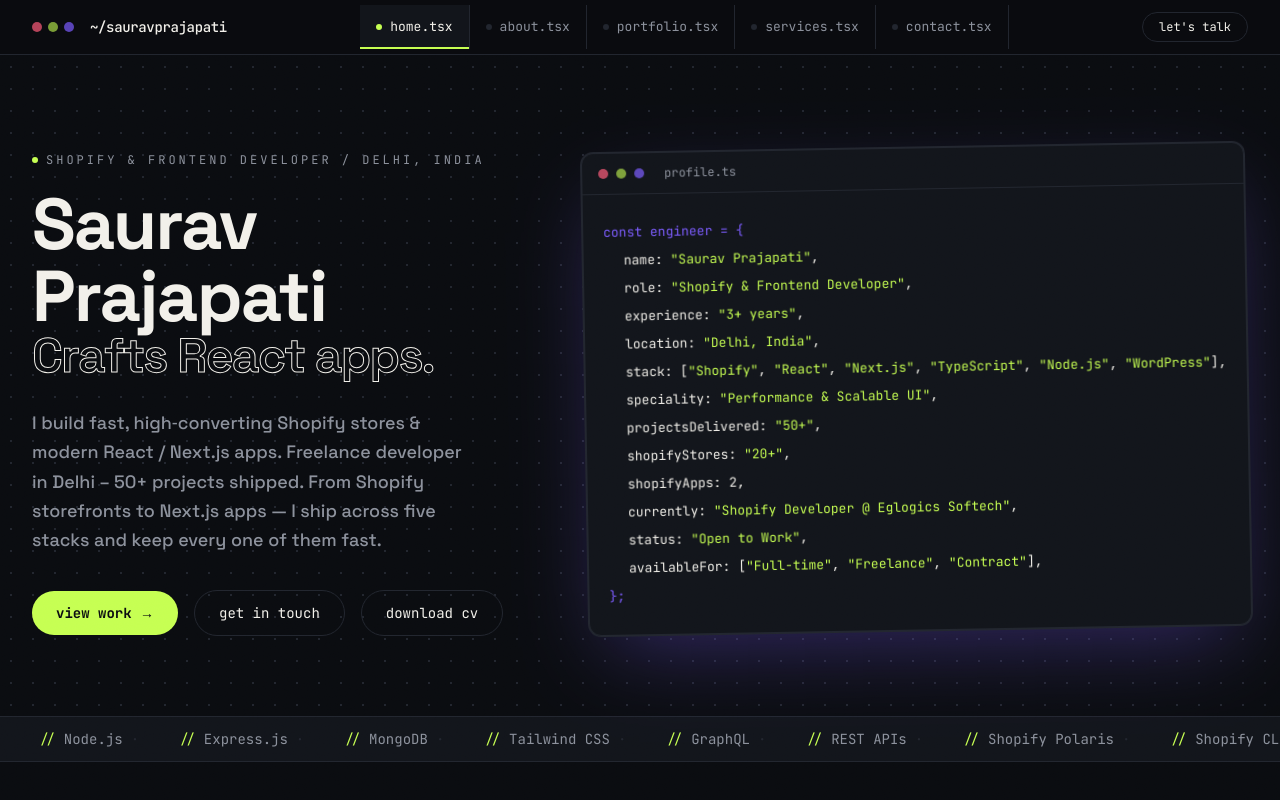
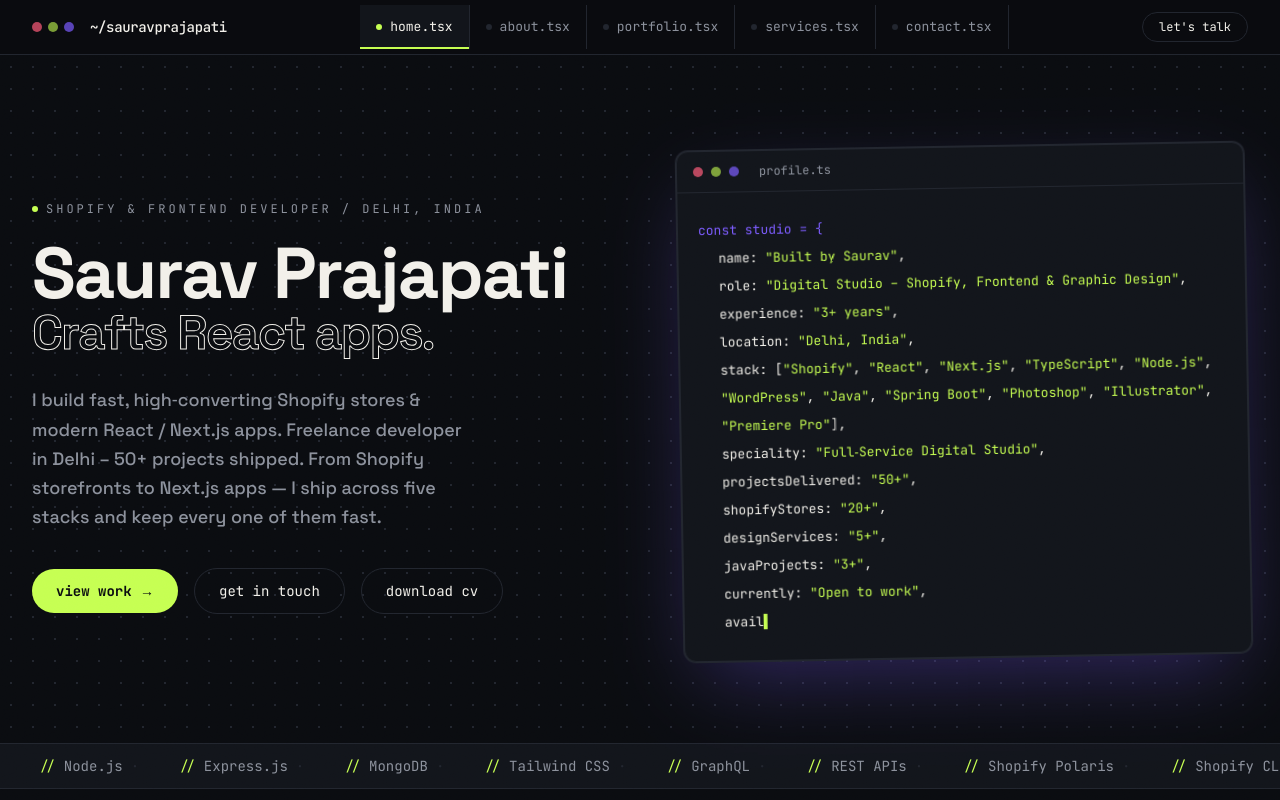
Before and after one commit to Saurav-prajapati/Portfolio-builtbysaurav, a Next.js app: page / in a window 1280 px wide. Shown: the top 800 px of the page. Built offline with nearby package versions, Linux system fonts and the light colour scheme.

Commit message:
Update engineer profile details in TerminalWindow

```diff
--- a/components/TerminalWindow.js
+++ b/components/TerminalWindow.js
@@ -14,30 +14,29 @@
 };
 
 const CODE_LINES = [
-  { indent: 0, text: "const engineer = {" },
+  { indent: 0, text: "const studio = {" },
 
-  { indent: 1, text: 'name: "Saurav Prajapati",' },
-  { indent: 1, text: 'role: "Shopify & Frontend Developer",' },
+  { indent: 1, text: 'name: "Built by Saurav",' },
+  { indent: 1, text: 'role: "Digital Studio – Shopify, Frontend & Graphic Design",' },
   { indent: 1, text: `experience: "${getExperience("2022-09-01")}",` },
   { indent: 1, text: 'location: "Delhi, India",' },
 
   {
     indent: 1,
-    text: 'stack: ["Shopify", "React", "Next.js", "TypeScript", "Node.js", "WordPress"],',
+    text: 'stack: ["Shopify", "React", "Next.js", "TypeScript", "Node.js", "WordPress", "Java", "Spring Boot", "Photoshop", "Illustrator", "Premiere Pro"],',
   },
 
-  { indent: 1, text: 'speciality: "Performance & Scalable UI",' },
+  { indent: 1, text: 'speciality: "Full‑Service Digital Studio",' },
   { indent: 1, text: 'projectsDelivered: "50+",' },
   { indent: 1, text: 'shopifyStores: "20+",' },
-  { indent: 1, text: 'shopifyApps: 2,' },
+  { indent: 1, text: 'designServices: "5+",' },
+  { indent: 1, text: 'javaProjects: "3+",' },
 
-  { indent: 1, text: 'currently: "Shopify Developer @ Eglogics Softech",' },
-
-  { indent: 1, text: 'status: "Open to Work",' },
+  { indent: 1, text: 'currently: "Open to work",' },
 
   {
     indent: 1,
-    text: 'availableFor: ["Full-time", "Freelance", "Contract"],',
+    text: 'availableFor: ["Freelance", "Contract", "Full-time"],',
   },
 
   { indent: 0, text: "};" },
@@ -88,7 +87,7 @@
           const text = isCurrent ? line.text.slice(0, charCount) : line.text;
           return (
             <div key={i} style={{ paddingLeft: `${line.indent * 1.25}rem` }}>
-              <span className={line.text.includes(":") ? "text-ink" : "text-violet"}>
+              <span className={`${line.text.includes(":") ? "text-ink" : "text-violet"} text-wrap`}>
                 {colorize(text)}
               </span>
               {isCurrent && <span className="animate-blink text-lime">▍</span>}
```
